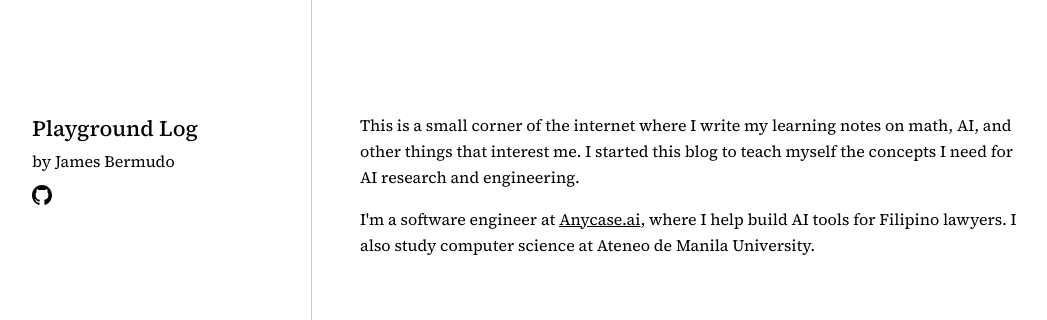
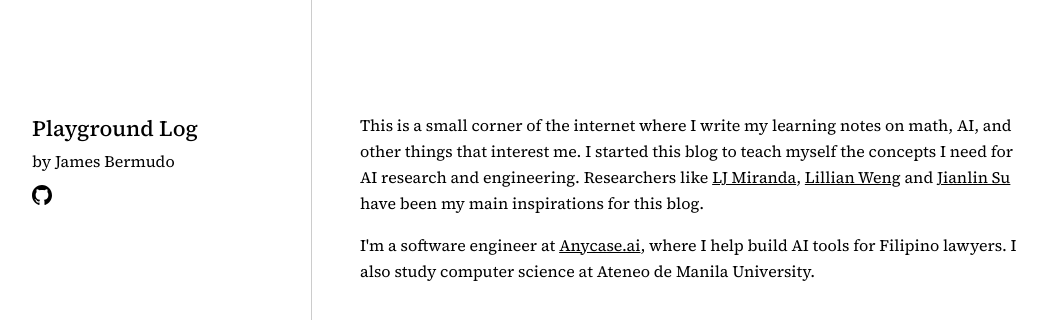
Before and after one commit to jcebermudo/jamesbermudo.com, a Next.js app: page / in a window 1280 px wide. Shown: the top 320 px of the page, without its empty margins (72-1119 px from the left). Built offline with nearby package versions, Linux system fonts and the light colour scheme.

Commit message:
my inspo :)

```diff
--- a/app/page.tsx
+++ b/app/page.tsx
@@ -23,7 +23,12 @@ export default function Home() {
             This is a small corner of the internet where I write my learning
             notes on math, AI, and other things that interest me. I started
             this blog to teach myself the concepts I need for AI research and
-            engineering.
+            engineering. Researchers like{" "}
+            <a href="https://ljvmiranda921.github.io/" className="underline" target="_blank" rel="noopener noreferrer">LJ Miranda</a>,{" "}
+            <a href="https://lilianweng.github.io/" className="underline" target="_blank" rel="noopener noreferrer">Lillian Weng</a>{" "}
+            and{" "}
+            <a href="https://kexue.fm/" className="underline" target="_blank" rel="noopener noreferrer">Jianlin Su</a>{" "}
+            have been my main inspirations for this blog.
           </p>
           <p>
             I&apos;m a software engineer at{" "}
```
